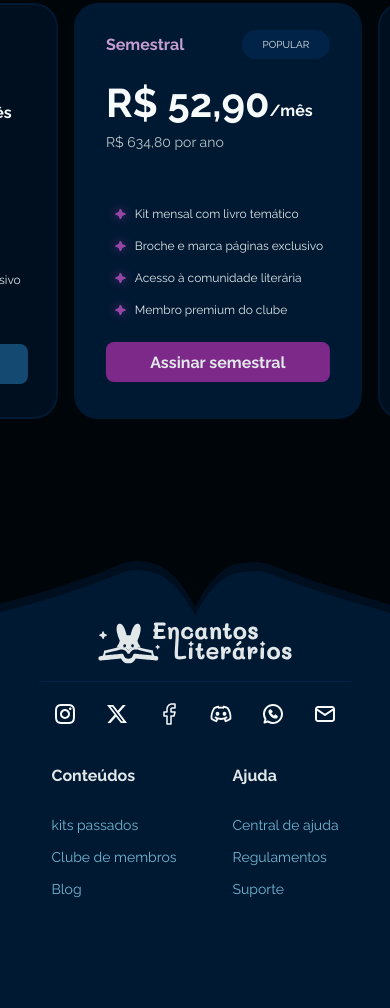
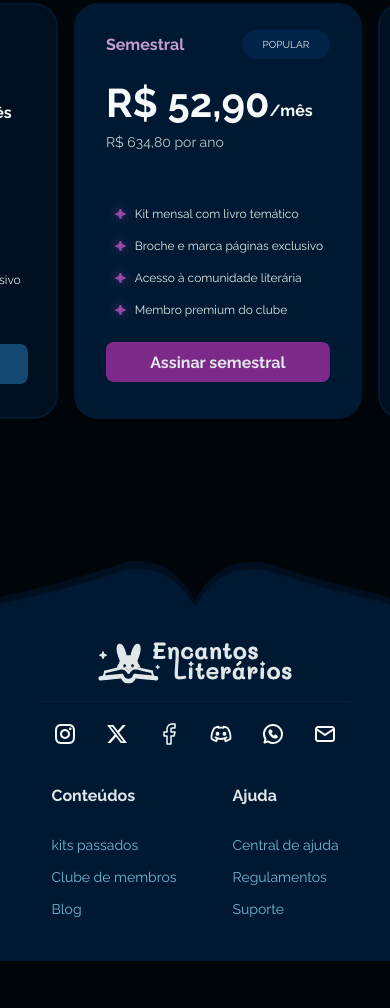
Before and after one commit to Guithentges/LP-Livro, a plain HTML site: page index.html in a window 390 px wide. Shown: the part 1731-2739 px from the top of the page. After the commit the page ends 2692 px from the top, so only its background shows below. Drawn offline with Linux system fonts and the light colour scheme.

Commit message:
footer-mobile

```diff
--- a/styles.css
+++ b/styles.css
@@ -857,16 +857,16 @@ nav{
         }
     }
     #footer{
-        height: 30rem;
+        height: 25rem;
     }
     .footer{
         overflow: hidden;
-        height: 30rem;
+        height: 25rem;
         flex-direction: column;
         justify-content: center;
         align-items: center;
         & #footer-bg{
-            height: 30rem;
+            height: 25rem;
         }
         & #footer-logo{
             margin-inline: auto;
@@ -875,7 +875,7 @@ nav{
     }
     .brand{
         width: 80%;
-        padding-top: 0;
+        padding-top: 7.5rem;
         padding-inline: 0;
         margin-bottom: 1rem;
         display: flex;
```
